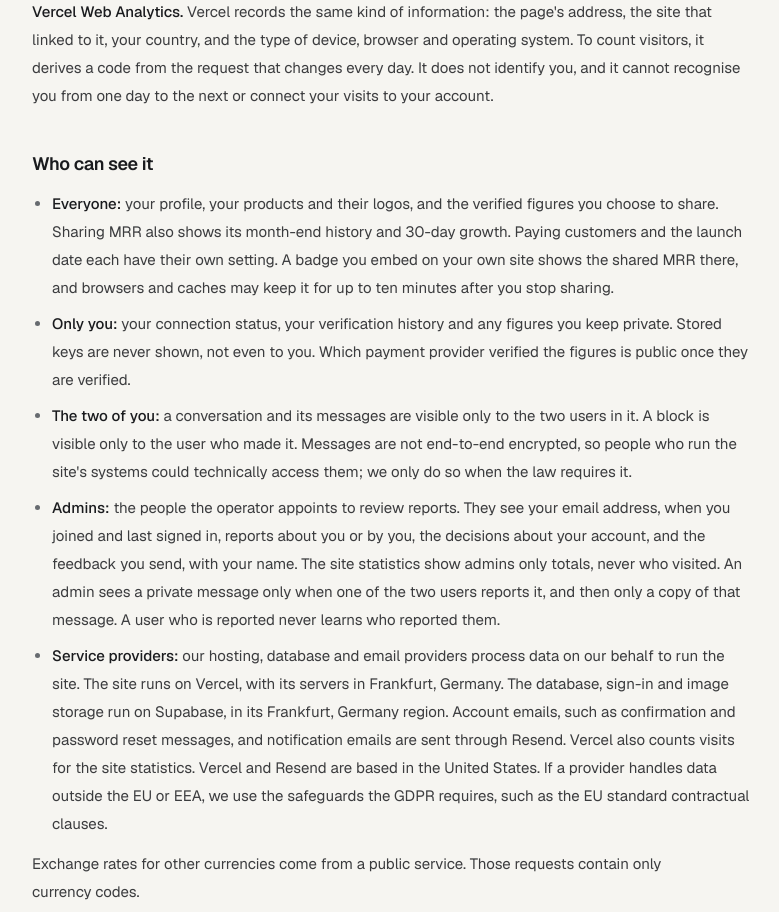
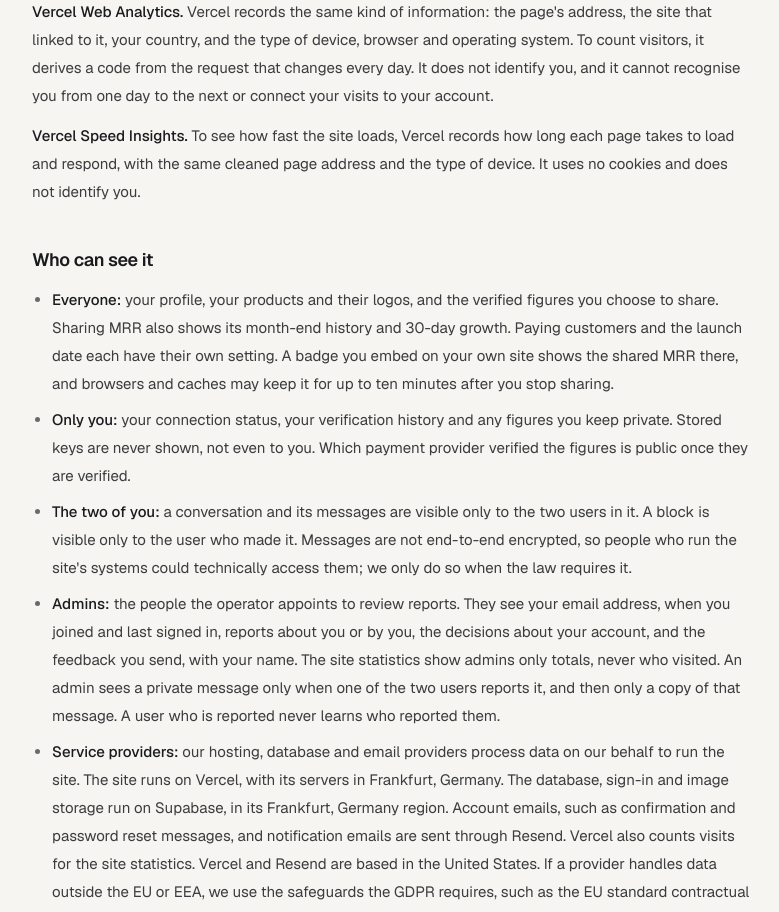
Before and after one commit to DrottPoker/the-saas-harbor, a Next.js app: page /privacy in a window 1280 px wide. Shown: the part 2720-3632 px from the top of the page, without its empty margins (248-1027 px from the left). Built offline with nearby package versions, Linux system fonts and the light colour scheme; no server answers.

Commit message:
Report page load times to Vercel Speed Insights in production
Speed Insights renders next to Web Analytics only when VERCEL_ENV is
production, and sends the same cleaned addresses: no admin pages, and
no query values other than utm_* tags. The privacy policy names it.

```diff
--- a/package.json
+++ b/package.json
@@ -34,6 +34,7 @@
     "@supabase/ssr": "0.12.7",
     "@supabase/supabase-js": "2.116.0",
     "@vercel/analytics": "2.0.1",
+    "@vercel/speed-insights": "2.0.0",
     "class-variance-authority": "0.7.1",
     "clsx": "2.1.1",
     "lucide-react": "1.45.0",
--- a/src/app/privacy/page.tsx
+++ b/src/app/privacy/page.tsx
@@ -188,6 +188,12 @@
             identify you, and it cannot recognise you from one day to the next or connect your
             visits to your account.
           </p>
+          <p>
+            <strong className="font-medium text-foreground">Vercel Speed Insights.</strong> To see
+            how fast the site loads, Vercel records how long each page takes to load and respond,
+            with the same cleaned page address and the type of device. It uses no cookies and does
+            not identify you.
+          </p>
         </Section>
 
         <Section id="visibility" title="Who can see it">
--- a/src/components/vercel-analytics.tsx
+++ b/src/components/vercel-analytics.tsx
@@ -1,9 +1,18 @@
 "use client";
 
 import { Analytics } from "@vercel/analytics/next";
+import { SpeedInsights } from "@vercel/speed-insights/next";
 import { vercelEvent } from "@/lib/analytics";
 
-/** Vercel Web Analytics: cookieless page views, rendered by the root layout in production only. */
+/**
+ * Vercel Web Analytics (cookieless page views) and Speed Insights (page load and response times),
+ * rendered by the root layout in production only. Both send the same cleaned addresses.
+ */
 export function VercelAnalytics() {
-  return <Analytics beforeSend={vercelEvent} />;
+  return (
+    <>
+      <Analytics beforeSend={vercelEvent} />
+      <SpeedInsights beforeSend={vercelEvent} />
+    </>
+  );
 }
```
Also changed, not shown: 4 other files (tests, documents, lock files or other folders).
